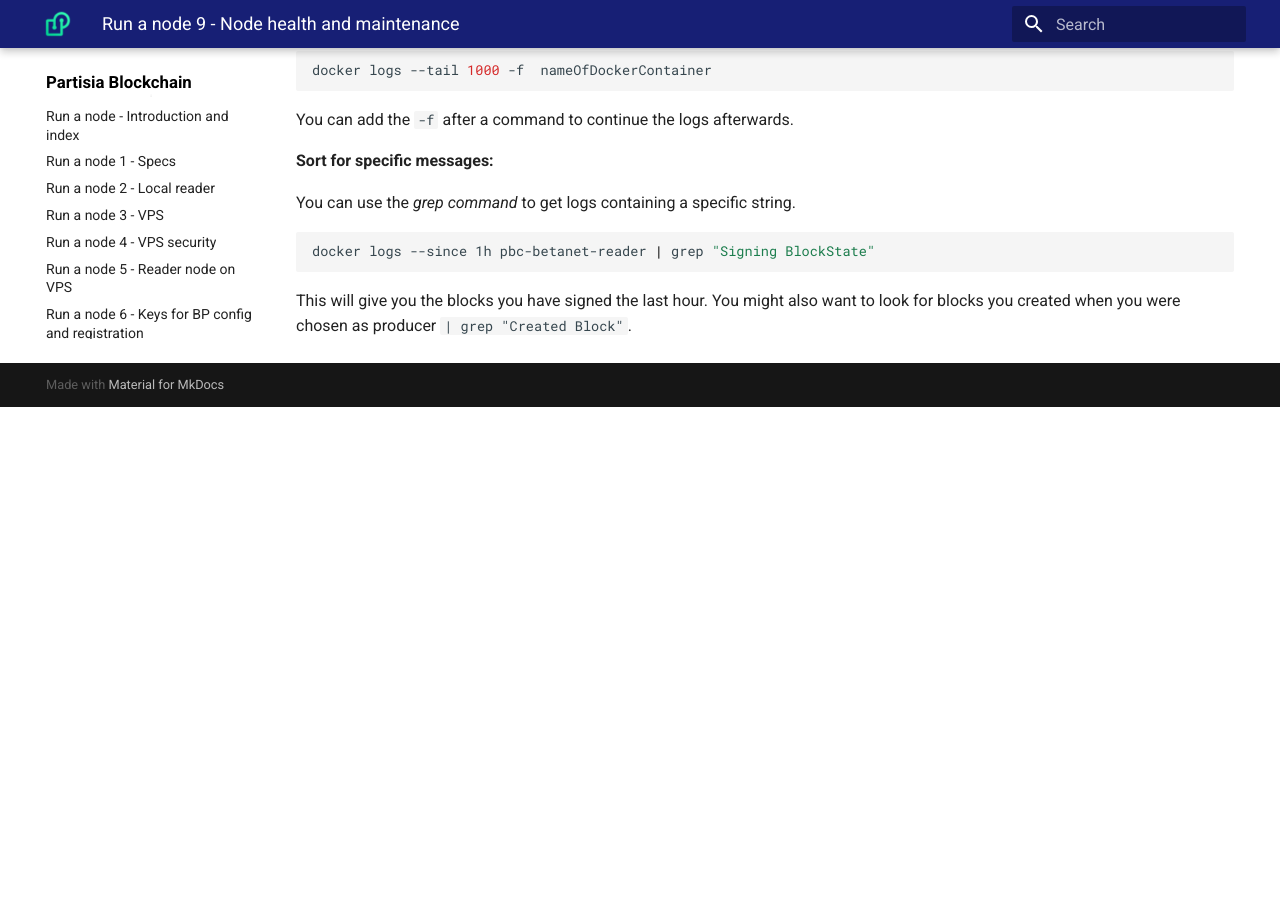
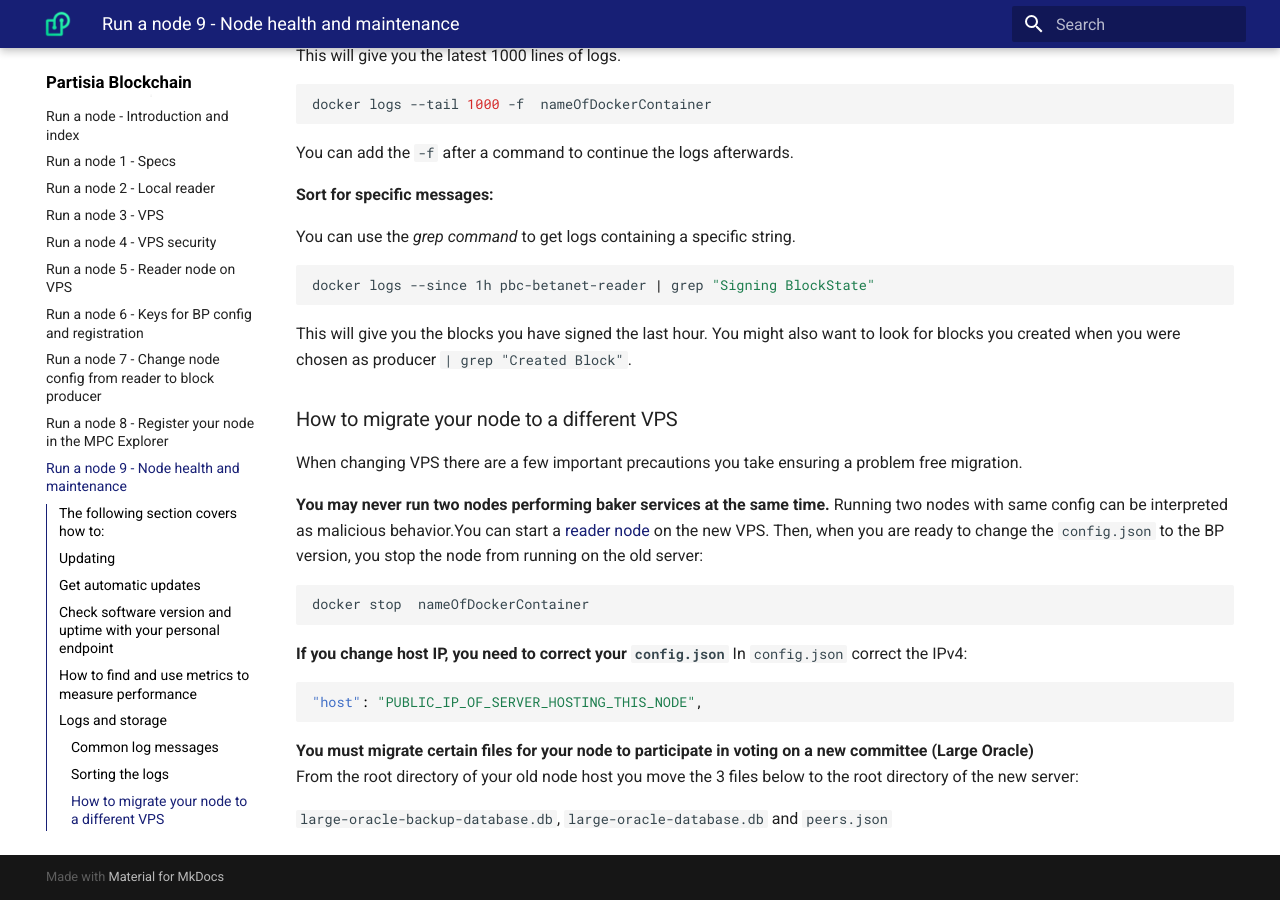
Before and after one commit to 0xSero/partisia-docs, an MkDocs documentation site: the page built from docs/operator-9-node-health.md, in a window 1280 px wide and 900 px high, scrolled down 7042 px. Built offline with MkDocs 1.6.1 and Material for MkDocs 9.7.7, drawn with Linux system fonts in a browser that asks for light colours; a script that is not in the unit is left out; before the commit the page ends 7449 px from its top, so only the background shows below that; some of the changed text lies outside the part shown.

Commit message:
How to migrate node to new VPS

`````diff
--- a/docs/operator-9-node-health.md
+++ b/docs/operator-9-node-health.md
@@ -18,6 +18,7 @@ To optimize your nodes earning potential you should implement automatic updates
 - Check your IP accessibility and version of Partisia Software.
 - Metrics of node performance - See if your node is producing blocks and have a reasonable finalization time.
 - Interpret log messages and debugging problems - See if your node is signing blocks.
+- How to migrate your node to a different VPS
 
 
 ## Updating
@@ -299,3 +300,26 @@ docker logs --since 1h pbc-betanet-reader | grep "Signing BlockState"
 ````
 
 This will give you the blocks you have signed the last hour. You might also want to look for blocks you created when you were chosen as producer ``| grep "Created Block"``.
+
+### How to migrate your node to a different VPS
+
+When changing VPS there are a few important precautions you take ensuring a problem free migration.
+
+**You may never run two nodes performing baker services at the same time.**
+Running two nodes with same config can be interpreted as malicious behavior.You can start a [reader node](operator-5-reader-vps.md) on the new VPS. Then, when you are ready to change the `config.json` to the BP version, you stop the node from running on the old server:
+
+````bash
+docker stop  nameOfDockerContainer
+````
+
+**If you change host IP, you need to correct your `config.json`**
+In `config.json` correct the IPv4:
+
+````json
+"host": "PUBLIC_IP_OF_SERVER_HOSTING_THIS_NODE",
+````
+
+**You must migrate certain files for your node to participate in voting on a new committee (Large Oracle)**
+From the root directory of your old node host you move the 3 files below to the root directory of the new server:
+
+`large-oracle-backup-database.db`, `large-oracle-database.db` and `peers.json`
`````
